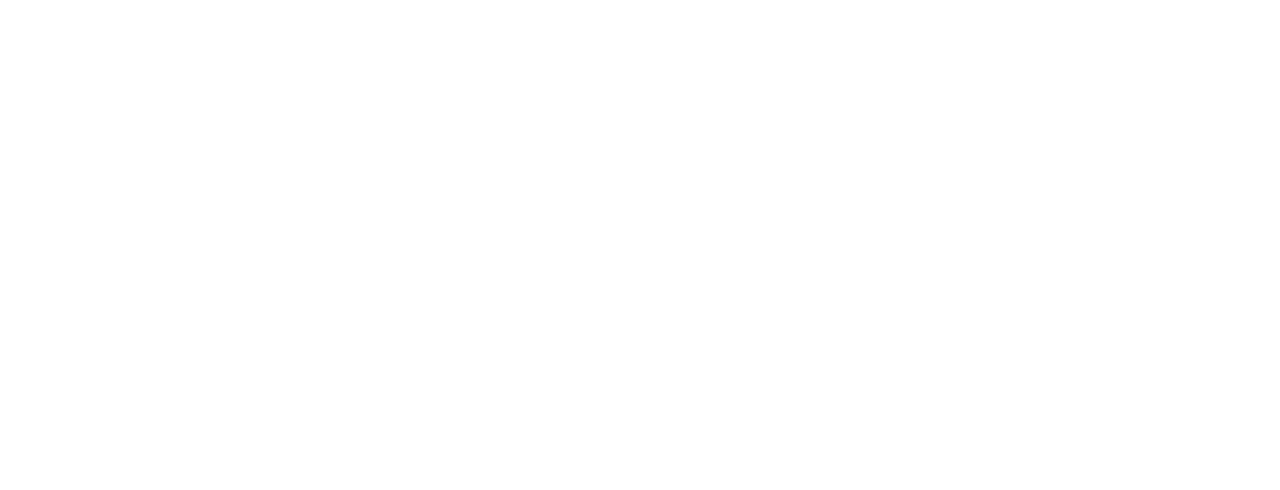
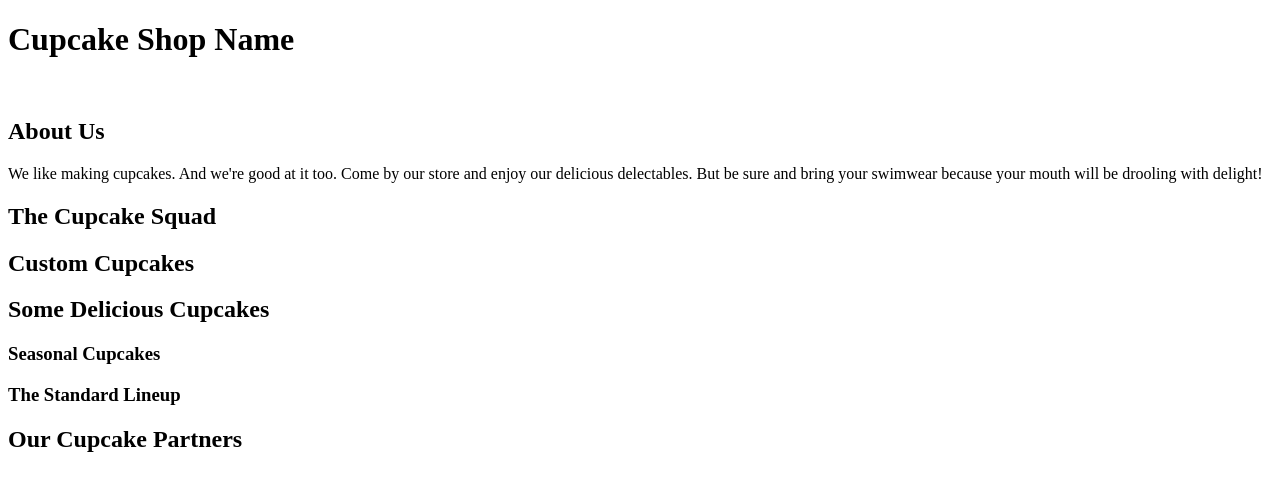
Before and after one commit to AlyxMoon/epicodus-day003-01-cupcake-shop, a plain HTML site: page index.html in a window 1280 px wide. Drawn offline with Linux system fonts and the light colour scheme.

Commit message:
add in some basic content
Co-authored-by: Kyle Williamson <kylewilliamsonv1@gmail.com>

```diff
--- a/index.html
+++ b/index.html
@@ -4,9 +4,28 @@
   <meta charset="UTF-8">
   <meta http-equiv="X-UA-Compatible" content="IE=edge">
   <meta name="viewport" content="width=device-width, initial-scale=1.0">
-  <title>Document</title>
+  <title>We'll Bring you to the Cupcake Shop!</title>
 </head>
 <body>
+  <h1>Cupcake Shop Name</h1>
 
+  <img src="" />
+
+  <h2>About Us</h2>
+  <p>
+    We like making cupcakes. And we're good at it too. Come by our store and enjoy our delicious delectables. But be sure and bring your swimwear because your mouth will be drooling with delight!
+  </p>
+
+  <h2>The Cupcake Squad</h2>
+
+  <h2>Custom Cupcakes</h2>
+
+  <h2>Some Delicious Cupcakes</h2>
+
+  <h3>Seasonal Cupcakes</h3>
+
+  <h3>The Standard Lineup</h3>
+
+  <h2>Our Cupcake Partners</h2>
 </body>
 </html>
```
